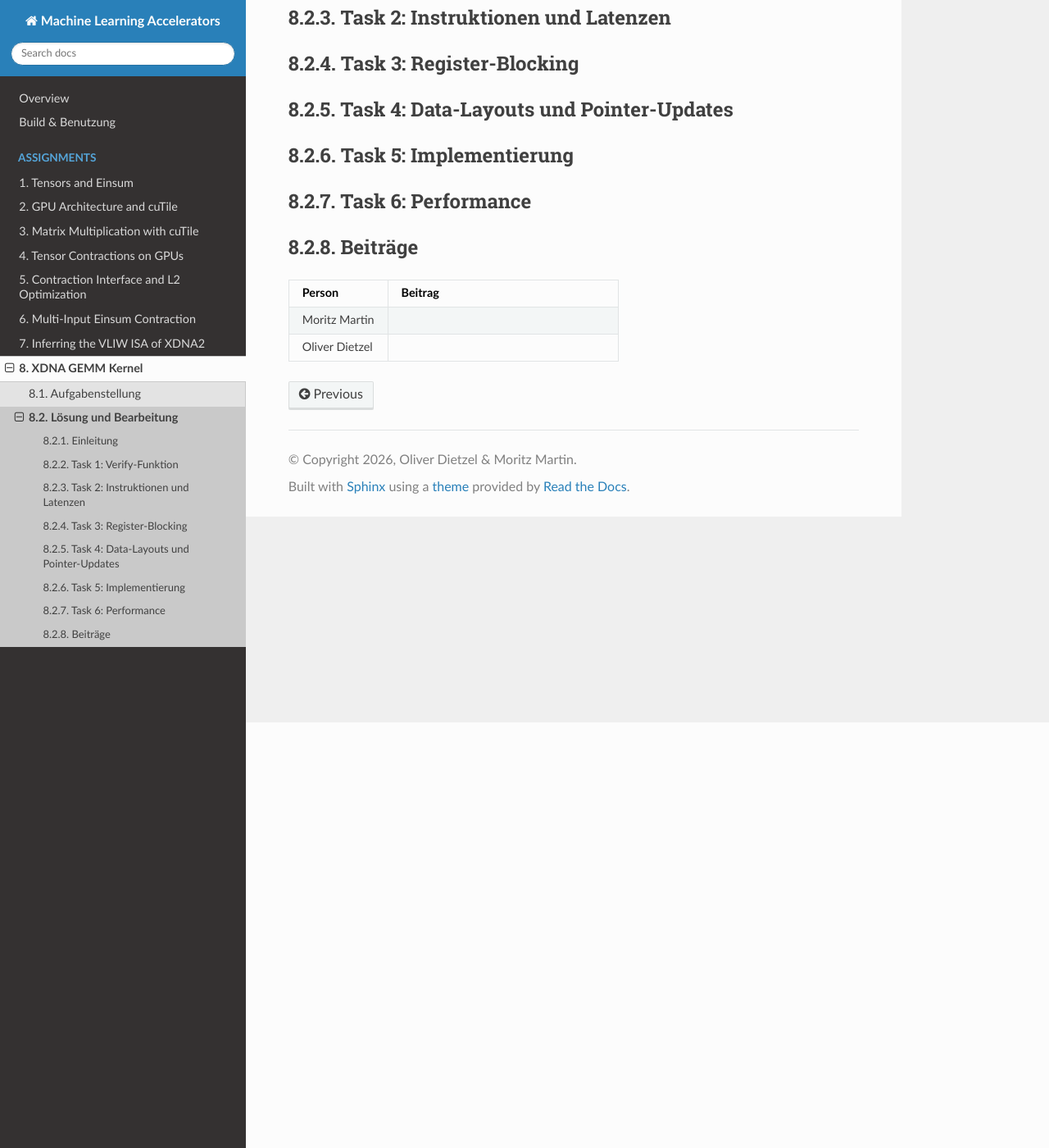
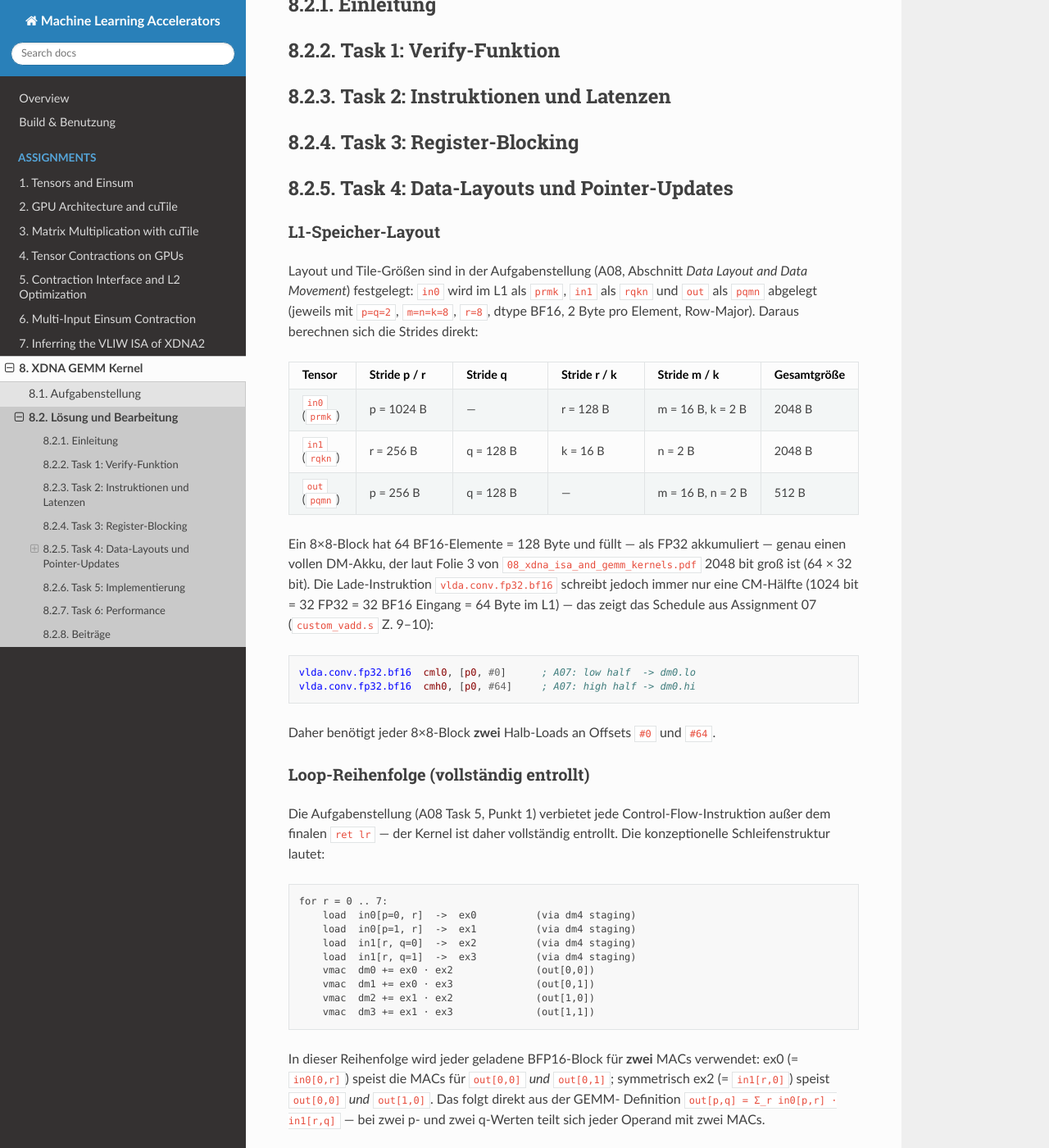
Before and after one commit to Intelligence420/mla, a Sphinx documentation site: the page built from sphinx/source/chapters/08_xdna_gemm/loesung.rst, in a window 1280 px wide and 1400 px high, scrolled down 519 px. Shown: the whole window at 82% size. Built offline with Sphinx 7.4.7 and the Read the Docs theme 3.1.0, drawn with Linux system fonts in a browser that asks for light colours; some of the changed text lies outside the part shown.

Commit message:
add task 4

```diff
--- a/sphinx/source/chapters/08_xdna_gemm/loesung.rst
+++ b/sphinx/source/chapters/08_xdna_gemm/loesung.rst
@@ -29,6 +29,162 @@ Task 3: Register-Blocking
 Task 4: Data-Layouts und Pointer-Updates
 ========================================
 
+L1-Speicher-Layout
+-------------------
+
+Layout und Tile-Größen sind in der Aufgabenstellung (A08, Abschnitt
+*Data Layout and Data Movement*) festgelegt: ``in0`` wird im L1 als
+``prmk``, ``in1`` als ``rqkn`` und ``out`` als ``pqmn`` abgelegt
+(jeweils mit ``p=q=2``, ``m=n=k=8``, ``r=8``, dtype BF16, 2 Byte pro
+Element, Row-Major). Daraus berechnen sich die Strides direkt:
+
+.. list-table::
+   :header-rows: 1
+   :widths: 12 18 18 18 18 16
+
+   * - Tensor
+     - Stride p / r
+     - Stride q
+     - Stride r / k
+     - Stride m / k
+     - Gesamtgröße
+   * - ``in0`` (``prmk``)
+     - p = 1024 B
+     - —
+     - r = 128 B
+     - m = 16 B, k = 2 B
+     - 2048 B
+   * - ``in1`` (``rqkn``)
+     - r = 256 B
+     - q = 128 B
+     - k = 16 B
+     - n = 2 B
+     - 2048 B
+   * - ``out`` (``pqmn``)
+     - p = 256 B
+     - q = 128 B
+     - —
+     - m = 16 B, n = 2 B
+     - 512 B
+
+Ein 8×8-Block hat 64 BF16-Elemente = 128 Byte und füllt — als FP32
+akkumuliert — genau einen vollen DM-Akku, der laut Folie 3 von
+``08_xdna_isa_and_gemm_kernels.pdf`` 2048 bit groß ist (64 × 32 bit).
+Die Lade-Instruktion ``vlda.conv.fp32.bf16`` schreibt jedoch immer
+nur eine CM-Hälfte (1024 bit = 32 FP32 = 32 BF16 Eingang = 64 Byte
+im L1) — das zeigt das Schedule aus Assignment 07
+(``custom_vadd.s`` Z. 9–10):
+
+.. code-block:: asm
+
+   vlda.conv.fp32.bf16  cml0, [p0, #0]      ; A07: low half  -> dm0.lo
+   vlda.conv.fp32.bf16  cmh0, [p0, #64]     ; A07: high half -> dm0.hi
+
+Daher benötigt jeder 8×8-Block **zwei** Halb-Loads an Offsets ``#0``
+und ``#64``.
+
+Loop-Reihenfolge (vollständig entrollt)
+----------------------------------------
+
+Die Aufgabenstellung (A08 Task 5, Punkt 1) verbietet jede
+Control-Flow-Instruktion außer dem finalen ``ret lr`` — der Kernel
+ist daher vollständig entrollt. Die konzeptionelle Schleifenstruktur
+lautet:
+
+.. code-block::
+
+   for r = 0 .. 7:
+       load  in0[p=0, r]  ->  ex0          (via dm4 staging)
+       load  in0[p=1, r]  ->  ex1          (via dm4 staging)
+       load  in1[r, q=0]  ->  ex2          (via dm4 staging)
+       load  in1[r, q=1]  ->  ex3          (via dm4 staging)
+       vmac  dm0 += ex0 · ex2              (out[0,0])
+       vmac  dm1 += ex0 · ex3              (out[0,1])
+       vmac  dm2 += ex1 · ex2              (out[1,0])
+       vmac  dm3 += ex1 · ex3              (out[1,1])
+
+In dieser Reihenfolge wird jeder geladene BFP16-Block für **zwei**
+MACs verwendet: ex0 (= ``in0[0,r]``) speist die MACs für ``out[0,0]``
+*und* ``out[0,1]``; symmetrisch ex2 (= ``in1[r,0]``) speist
+``out[0,0]`` *und* ``out[1,0]``. Das folgt direkt aus der GEMM-
+Definition ``out[p,q] = Σ_r in0[p,r] · in1[r,q]`` — bei zwei p- und
+zwei q-Werten teilt sich jeder Operand mit zwei MACs.
+
+Pointer-Belegung und -Updates
+------------------------------
+
+Wir benutzen vier der acht Pointer-Register ``P0–P7`` (Folie 3 von
+``08_xdna_isa_and_gemm_kernels.pdf``); alle Updates laufen als
+Post-Increment im jeweils letzten Halb-Load eines Blocks — die
+Post-Increment-Syntax ``vlda.conv.fp32.bf16 cmh2, [p0], #256`` ist
+in Folie 6 derselben Datei dokumentiert.
+
+.. list-table::
+   :header-rows: 1
+   :widths: 15 30 35 20
+
+   * - Pointer
+     - Tensor / Slice
+     - Startadresse
+     - Inkrement pro r-Schritt
+   * - ``p0``
+     - ``in0[p=0, *]``
+     - ``&in0`` + 0
+     - **+128 B** (ein r-Block)
+   * - ``p1``
+     - ``in1`` (alle r, beide q)
+     - ``&in1`` + 0
+     - **+256 B** (ein r-Block × 2 q)
+   * - ``p2``
+     - ``out``
+     - ``&out`` + 0
+     - statisch; nur Init-Loads und finale Stores
+   * - ``p3``
+     - ``in0[p=1, *]``
+     - ``&in0`` + 1024
+     - **+128 B** (ein r-Block)
+
+Pro r-Schritt sind dies die acht Halb-Loads (Schema, ohne Schedule):
+
+.. code-block:: asm
+
+   ; in0[0,r] -> dm4 -> ex0
+   vlda.conv.fp32.bf16  cml4, [p0, #0]
+   vlda.conv.fp32.bf16  cmh4, [p0], #128       ; post-inc +128
+   vconv.bfp16ebs8.fp32 ex0, dm4
+
+   ; in0[1,r] -> dm4 -> ex1
+   vlda.conv.fp32.bf16  cml4, [p3, #0]
+   vlda.conv.fp32.bf16  cmh4, [p3], #128
+   vconv.bfp16ebs8.fp32 ex1, dm4
+
+   ; in1[r,0] -> dm4 -> ex2
+   vlda.conv.fp32.bf16  cml4, [p1, #0]
+   vlda.conv.fp32.bf16  cmh4, [p1, #64]        ; bleibt innerhalb r-Block
+   vconv.bfp16ebs8.fp32 ex2, dm4
+
+   ; in1[r,1] -> dm4 -> ex3 (mit Block-Increment)
+   vlda.conv.fp32.bf16  cml4, [p1, #128]
+   vlda.conv.fp32.bf16  cmh4, [p1], #256       ; post-inc +256 (ganzer r-Slab)
+   vconv.bfp16ebs8.fp32 ex3, dm4
+
+Damit erreicht jeder Pointer am Ende jedes r-Schritts den Anfang des
+nächsten r-Blocks ohne separate Pointer-Arithmetik im ``X``-Slot.
+
+Out-Initialisierung und finaler Store
+---------------------------------------
+
+Die Akkus ``dm0..dm3`` werden über den GEMM-Pfad aus Folie 11
+(``08_xdna_isa_and_gemm_kernels.pdf``, Schritt 1: *Load BF16 output
+and convert to FP32*) initialisiert: Der L1-Scratchpad ist laut
+Aufgabenstellung (A08, *Data Layout and Data Movement*, letzter
+Satz) bei NPU-Setup auf null initialisiert; 8 ``vlda.conv``-Halves
+(je 2 pro Out-Tile) laden FP32-Nullen in die vier Akku-Register,
+bevor die r-Schleife beginnt.
+
+Am Ende speichern 8 ``vst.conv.bf16.fp32``-Halves die vier Ergebnis-
+Tiles zurück nach L1 (Offsets ``#0/#64/#128/#192/#256/#320/#384/#448``
+ab ``p2``).
 
 Task 5: Implementierung
 =======================
```
